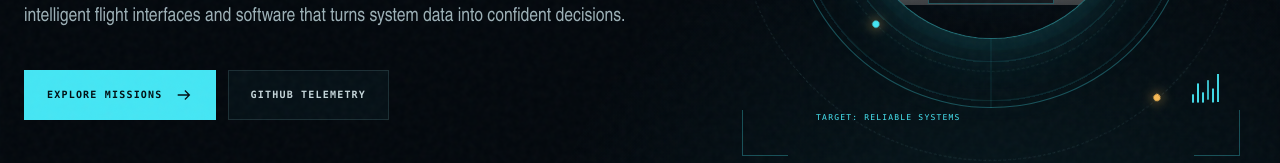
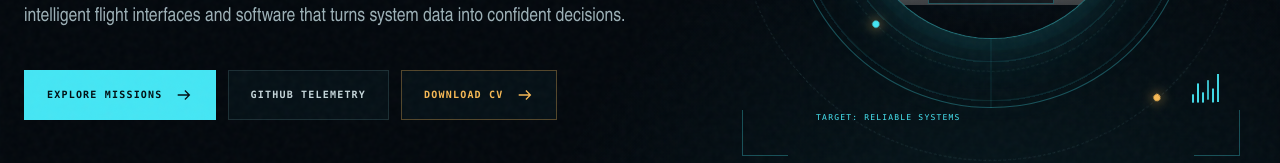
Before and after one commit to Sajjadhossain9/portfolioo, a React (Vite) app: page / in a window 1280 px wide. Shown: the part 543-706 px from the top of the page. Built offline with nearby package versions, Linux system fonts and the light colour scheme; grey boxes are pictures that could not be loaded.

Commit message:
Add privacy-safe downloadable public CV

```diff
--- a/src/App.jsx
+++ b/src/App.jsx
@@ -307,6 +307,13 @@ export default function App() {
             >
               GitHub telemetry
             </a>
+            <a
+              className="button secondary cv-download"
+              href={`${import.meta.env.BASE_URL}Sajjad-Hossain-CV-Redacted.pdf`}
+              download="Md-Sajjad-Hossain-CV.pdf"
+            >
+              Download CV <Arrow />
+            </a>
           </div>
 
           <div className="telemetry">
--- a/src/index.css
+++ b/src/index.css
@@ -118,6 +118,8 @@ a:focus-visible, button:focus-visible { outline: 2px solid var(--cyan); outline-
 .button.primary { color: #001014; background: var(--cyan); }
 .button.secondary { border-color: var(--line); color: #c4d5d9; background: rgba(9,24,31,.52); }
 .button.secondary:hover { border-color: var(--line-bright); color: var(--cyan); }
+.button.cv-download { border-color: rgba(247,185,85,.32); color: var(--amber); }
+.button.cv-download:hover { border-color: var(--amber); color: #ffcf7c; }
 .telemetry { display: grid; grid-template-columns: repeat(3,1fr); max-width: 670px; margin-top: 44px; border-block: 1px solid var(--line); }
 .telemetry div { display: grid; gap: 7px; padding: 16px 18px; border-right: 1px solid var(--line); }
 .telemetry div:first-child { padding-left: 0; }
```
Also changed, not shown: 1 other file (tests, documents, lock files or other folders).
